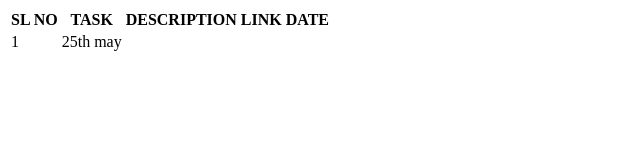
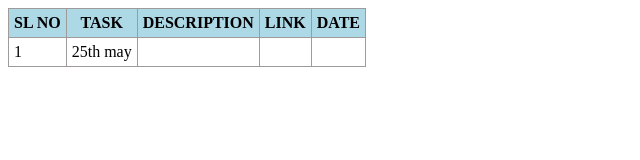
Before and after one commit to RabiKantAchary/github.io, a plain HTML site: page index.html in a window 1280 px wide. Shown: the whole page, without its empty margins (0-640 px from the left). Drawn offline with Linux system fonts and the light colour scheme.

Commit message:
style change

```diff
--- a/index.html
+++ b/index.html
@@ -5,10 +5,10 @@
     <meta http-equiv="X-UA-Compatible" content="IE=edge">
     <meta name="viewport" content="width=device-width, initial-scale=1.0">
     <title>Document</title>
-    <link rel="style.css" href="">
+    <link rel="stylesheet" href="style.css" />
 </head>
 <body>
-    <table>
+    <table class="tb">
         <head>
             <tr>
                 <th>SL NO</th>
--- a/style.css
+++ b/style.css
@@ -1,4 +1,3 @@
-table, th, td {
-    border: 1px solid black;
-    border-collapse: collapse;
-  }
+.tb { border-collapse: collapse; }
+.tb th, .tb td { padding: 5px; border: solid 1px #9f9b9b; }
+.tb th { background-color: lightblue; }
```
